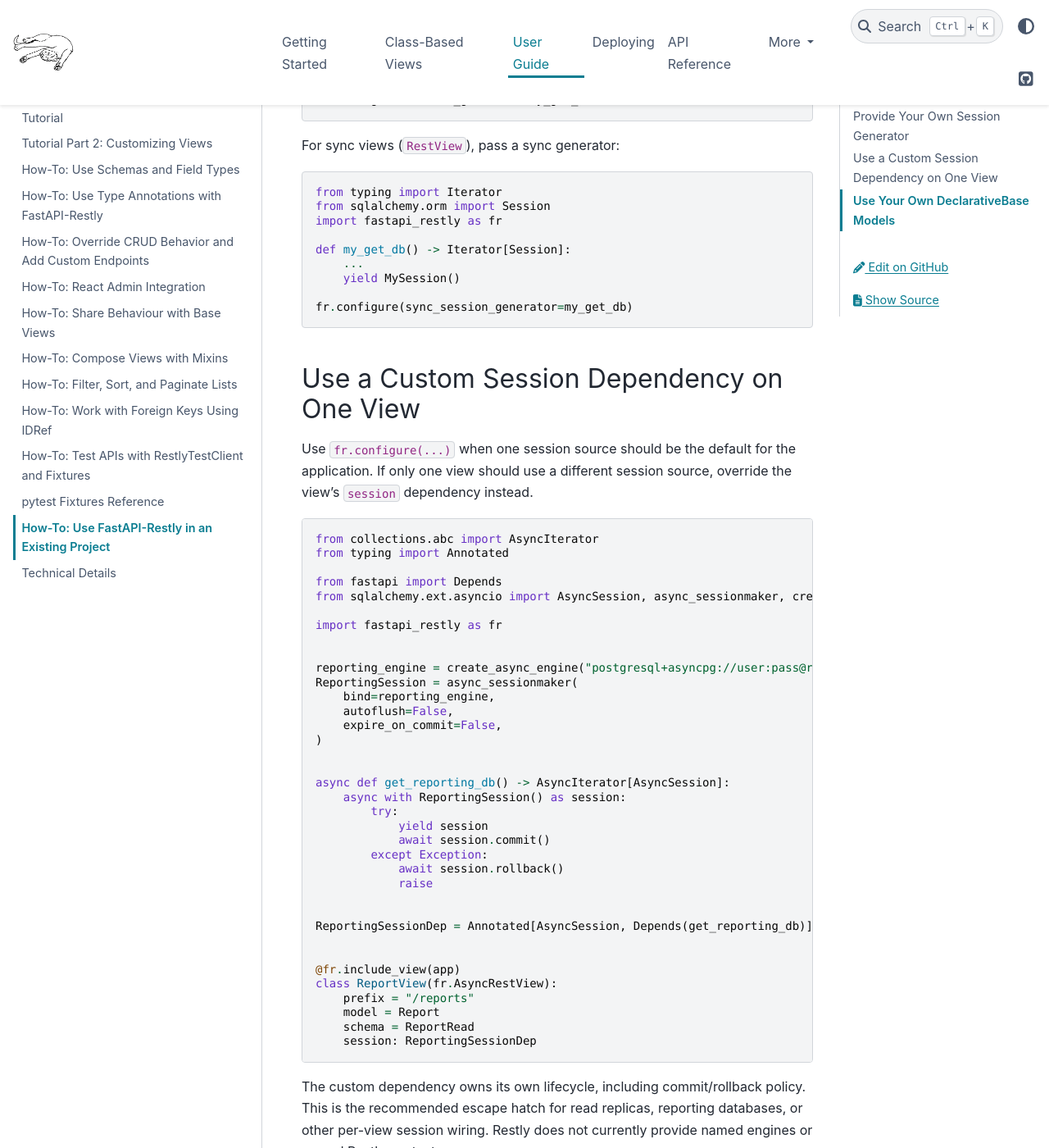
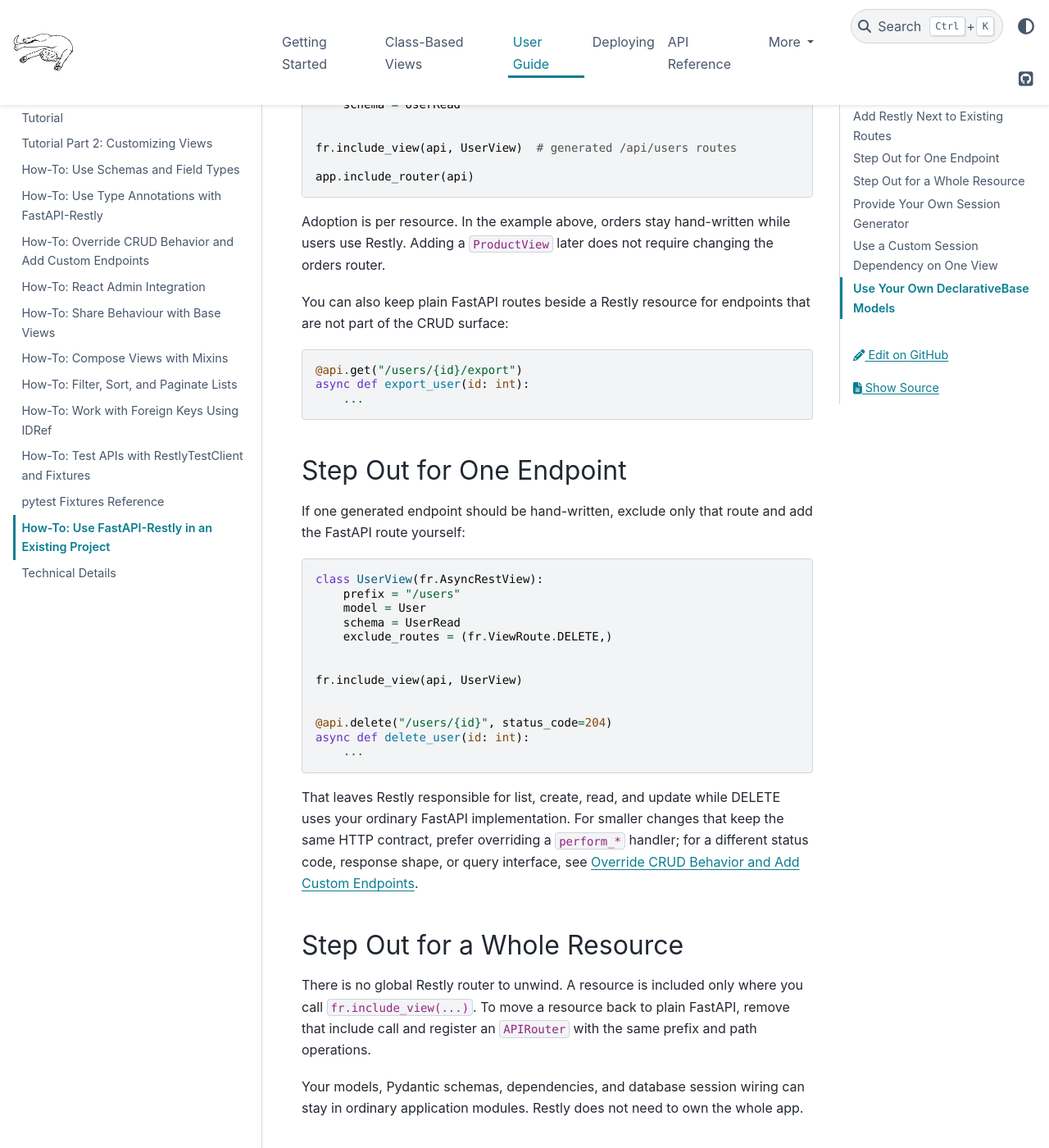
Before and after one commit to rjprins/fastapi-restly, a Sphinx documentation site: the page built from docs/howto_existing_project.md, in a window 1280 px wide and 1400 px high, scrolled down 733 px. Shown: the whole window at 82% size. Built offline with Sphinx 7.4.7 and the PyData theme 0.15.4, drawn with Linux system fonts in a browser that asks for light colours; some of the changed text lies outside the part shown.

Commit message:
Fix Restly APIRouter integration
Document incremental adoption and add coverage for APIRouter coexistence.

````diff
--- a/docs/howto_existing_project.md
+++ b/docs/howto_existing_project.md
@@ -1,4 +1,87 @@
 # How-To: Use FastAPI-Restly in an Existing Project
+
+FastAPI-Restly registers ordinary FastAPI path operations. You can mount Restly
+views on the same `FastAPI` app or `APIRouter` as your existing routes, adopt it
+one resource at a time, and move individual endpoints back to plain FastAPI when
+that is the clearer shape.
+
+## Add Restly Next to Existing Routes
+
+Use `fr.include_view(...)` wherever you already compose routes. Existing routers
+and Restly views can share the same parent app or router:
+
+```python
+from fastapi import APIRouter, FastAPI
+import fastapi_restly as fr
+
+from .orders import router as orders_router
+
+app = FastAPI()
+api = APIRouter(prefix="/api")
+
+api.include_router(orders_router, prefix="/orders")  # existing FastAPI routes
+
+
+class UserView(fr.AsyncRestView):
+    prefix = "/users"
+    model = User
+    schema = UserRead
+
+
+fr.include_view(api, UserView)  # generated /api/users routes
+
+app.include_router(api)
+```
+
+Adoption is per resource. In the example above, orders stay hand-written while
+users use Restly. Adding a `ProductView` later does not require changing the
+orders router.
+
+You can also keep plain FastAPI routes beside a Restly resource for endpoints
+that are not part of the CRUD surface:
+
+```python
+@api.get("/users/{id}/export")
+async def export_user(id: int):
+    ...
+```
+
+## Step Out for One Endpoint
+
+If one generated endpoint should be hand-written, exclude only that route and
+add the FastAPI route yourself:
+
+```python
+class UserView(fr.AsyncRestView):
+    prefix = "/users"
+    model = User
+    schema = UserRead
+    exclude_routes = (fr.ViewRoute.DELETE,)
+
+
+fr.include_view(api, UserView)
+
+
+@api.delete("/users/{id}", status_code=204)
+async def delete_user(id: int):
+    ...
+```
+
+That leaves Restly responsible for list, create, read, and update while DELETE
+uses your ordinary FastAPI implementation. For smaller changes that keep the
+same HTTP contract, prefer overriding a `perform_*` handler; for a different
+status code, response shape, or query interface, see
+[Override CRUD Behavior and Add Custom Endpoints](howto_override_endpoints.md).
+
+## Step Out for a Whole Resource
+
+There is no global Restly router to unwind. A resource is included only where
+you call `fr.include_view(...)`. To move a resource back to plain FastAPI,
+remove that include call and register an `APIRouter` with the same prefix and
+path operations.
+
+Your models, Pydantic schemas, dependencies, and database session wiring can
+stay in ordinary application modules. Restly does not need to own the whole app.
 
 ## Provide Your Own Session Generator
 
````
Also changed, not shown: CHANGELOG.md (+4 -0 lines), README.md (+1 -0 lines), docs/user_guide.md (+1 -1 lines), 2 other files.
